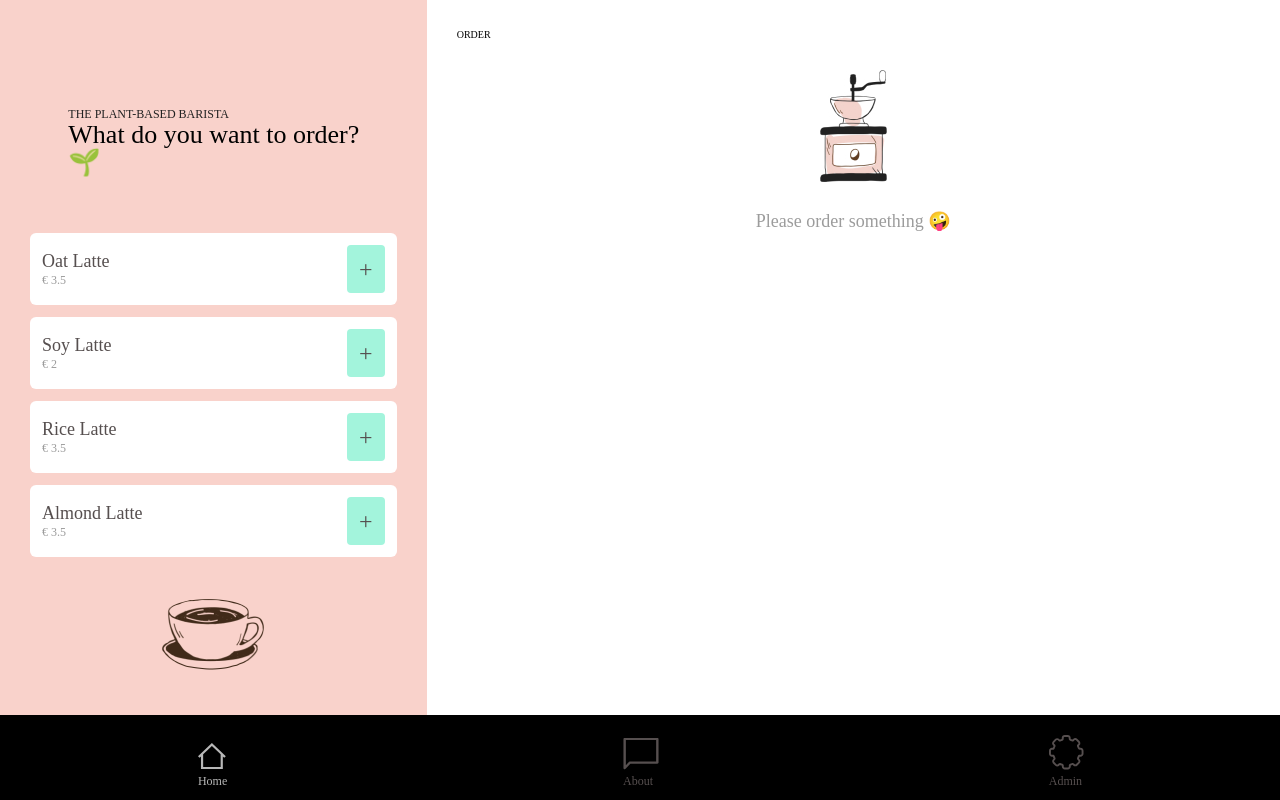
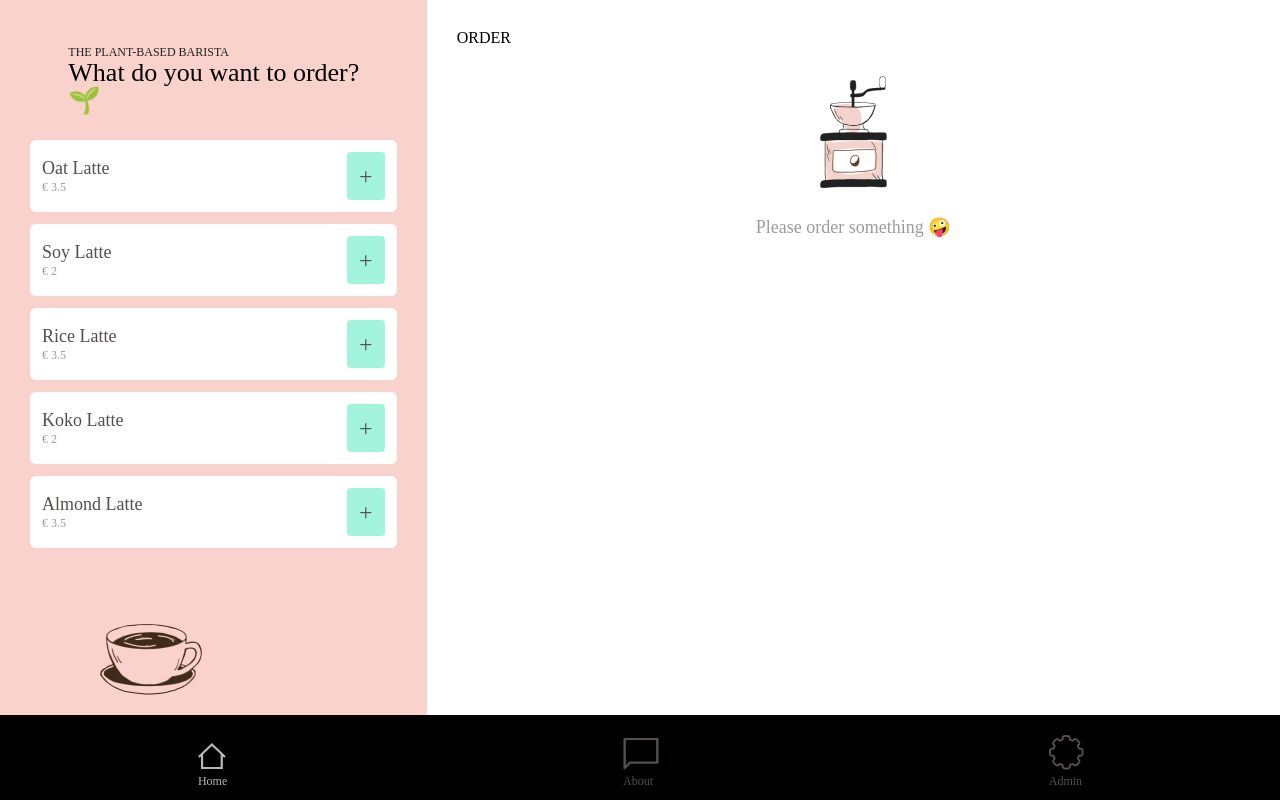
Before and after one commit to StijnHellem/herhalingsoefening, a website built with webpack: page src/index.html in a window 1280 px wide. Built offline with nearby package versions, Linux system fonts and the light colour scheme; some packages are replaced by stand-ins of ours.

Commit message:
fixed last styling problems: extra option in tablad view

```diff
--- a/src/css/order.css
+++ b/src/css/order.css
@@ -43,3 +43,7 @@
 .order__wrapper {
   position: relative;
 }
+
+.title_mini {
+  font-size: calc(var(--fontSizeRegular) - .2rem);
+}
--- a/src/style.css
+++ b/src/style.css
@@ -63,12 +63,14 @@ body {
   .layout {
     display: grid;
     grid-template-columns: 1fr 2fr;
+    grid-template-rows: .5fr 2fr;
     height: 100vh;
     overflow-y: hidden;
   }
 
   .prices {
     grid-column: 1 / span 1;
+    margin-top: -2rem;
   }
 
   .content {
@@ -86,12 +88,15 @@ body {
   }
 
   header {
-    margin-bottom: -5rem;
 
+    & img {
+      position: absolute;
+      bottom: 7.5rem;
+      left: 7rem;
+    }
   }
 
-  header img {
-    position: absolute;
-    bottom: 10rem;
+  .price:nth-child(4) {
+    display: block;
   }
 }
```
